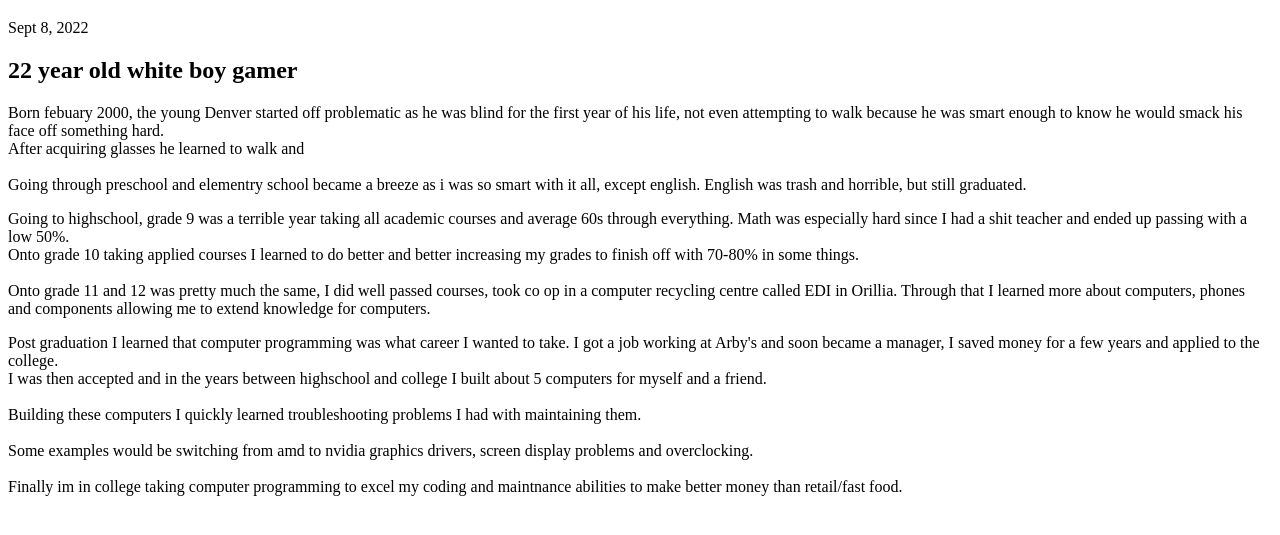
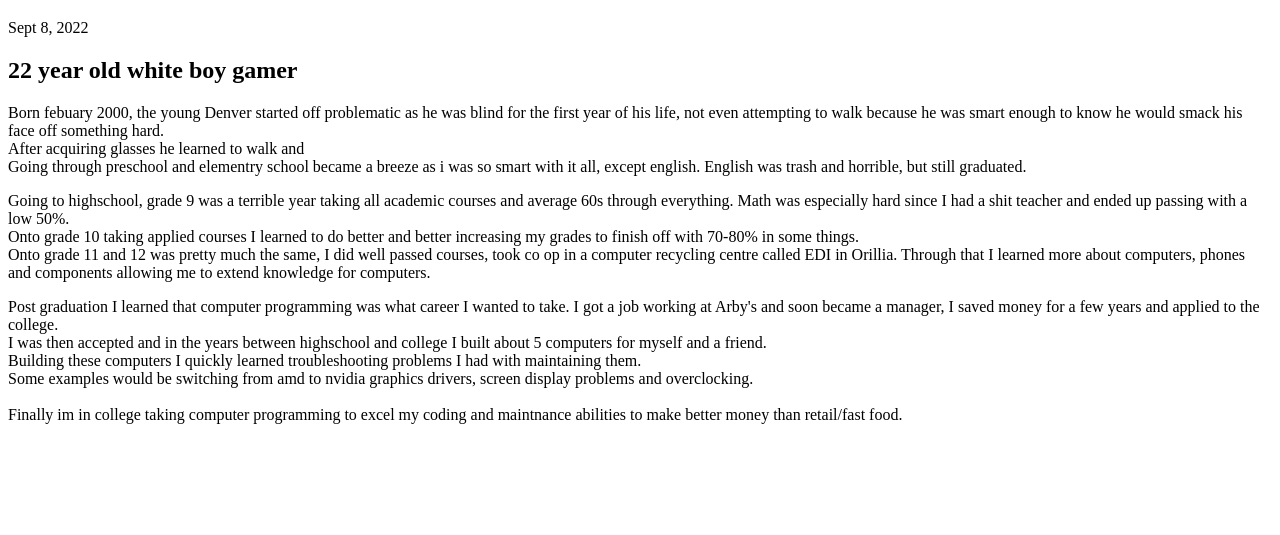
Before and after one commit to DenverTraves/Lab-01, a plain HTML site: page index.html in a window 1280 px wide. Shown: the part 61-596 px from the top of the page. Drawn offline with Linux system fonts and the light colour scheme.

Commit message:
final final edit. adjusted BR

```diff
--- a/index.html
+++ b/index.html
@@ -19,14 +19,14 @@
 
         <p>Born febuary 2000, the young Denver started off problematic as he was blind for the first year of his life,
             not even attempting to walk because he was smart enough to know he would smack his face off something hard.
-            <br>After acquiring glasses he learned to walk and <br> <br> Going through preschool and elementry school
+            <br>After acquiring glasses he learned to walk and <br> Going through preschool and elementry school
             became a breeze as i was so smart with it all, except english. English was trash and horrible, but still
             graduated. <br>
         </p>
         </p> Going to highschool, grade 9 was a terrible year taking all academic courses and average 60s through
         everything. Math was especially hard since I had a shit teacher and ended up passing with a low 50%. <br> Onto
         grade 10 taking applied courses I learned to do better and better increasing my grades to finish off with 70-80%
-        in some things. <br> <br> Onto grade 11 and 12 was pretty much the same, I did well passed courses, took co op
+        in some things. <br> Onto grade 11 and 12 was pretty much the same, I did well passed courses, took co op
         in a computer recycling centre called EDI in Orillia. Through that I learned more about computers, phones and
         components allowing me to extend knowledge for computers. <br>
 
@@ -34,12 +34,12 @@
         </p> Post graduation I learned that computer programming was what career I wanted to take. I got a job working
         at Arby's and soon became a manager, I saved money for a few years and applied to the college. <br> I was then
         accepted and in the years between highschool and college I built about 5 computers for myself and a friend. <br>
-        <br> Building these computers I quickly learned troubleshooting problems I had with maintaining them.<br> <br>
+         Building these computers I quickly learned troubleshooting problems I had with maintaining them.<br>
         Some examples would be switching from amd to nvidia graphics drivers, screen display problems and overclocking.
         <br>
 
         <br> Finally im in college taking computer programming to excel my coding and maintnance abilities to make
-        better money than retail/fast food. <br>
+        better money than retail/fast food.
         </p>
     </section>
 </body>
```
